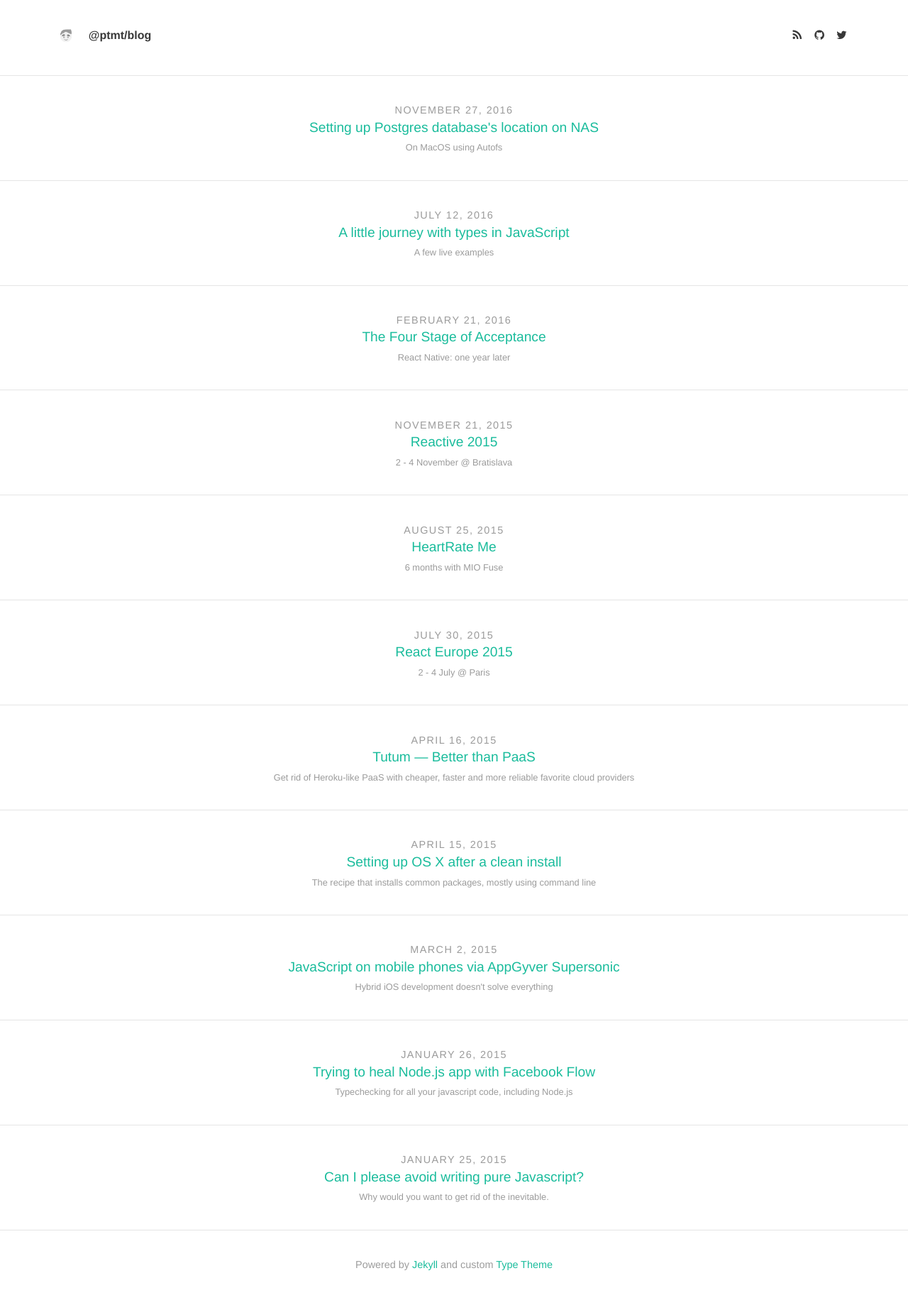
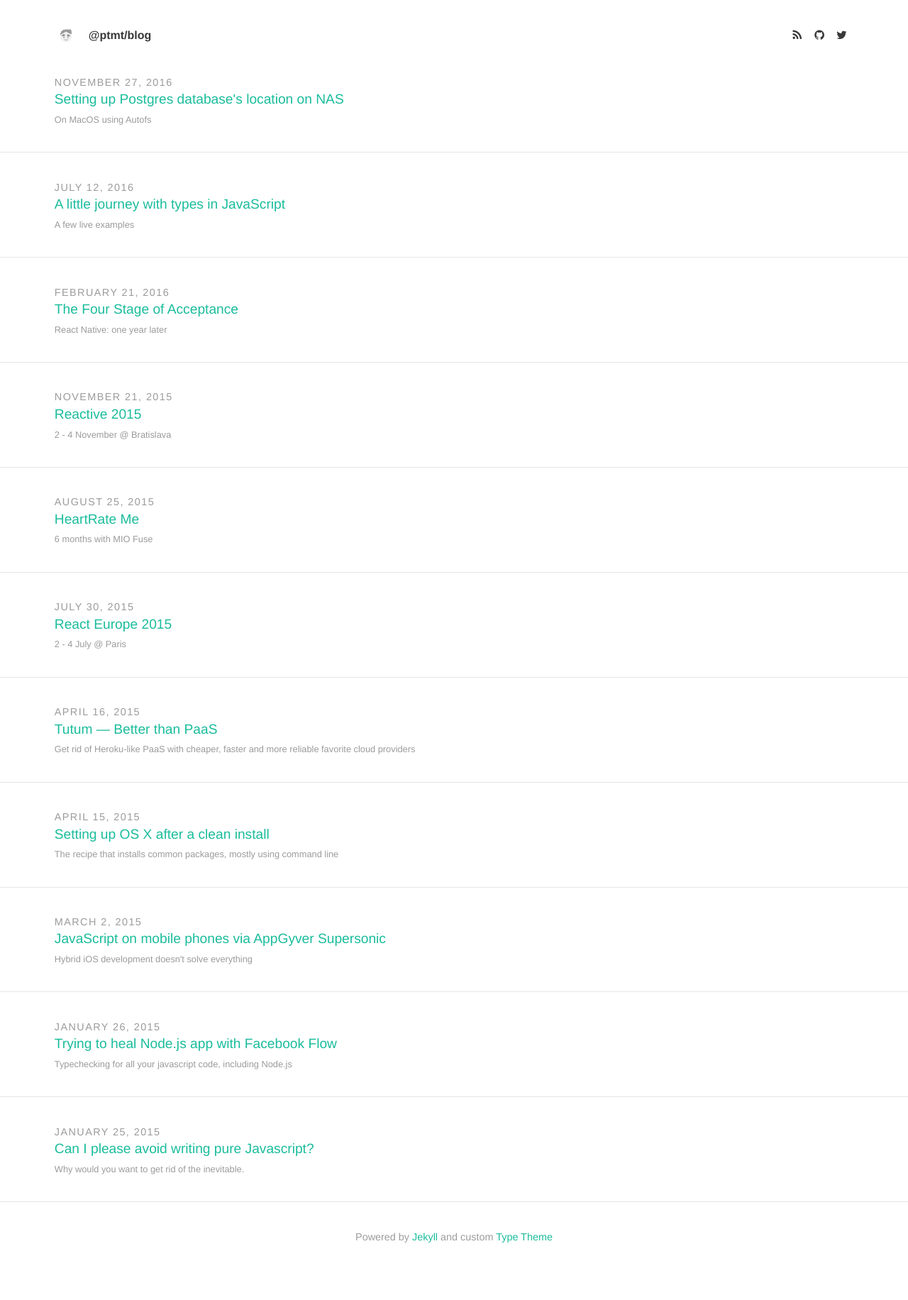
Before and after one commit to ptmt/ptmt.github.com, a Jekyll site: the page built from index.html, in a window 1280 px wide. Shown: the whole page at 71% size. Built offline with Jekyll 4.4.1, drawn with Linux system fonts in a browser that asks for light colours; nearby versions of some CDN libraries; some web fonts are replaced; after the commit the page ends 1793 px from its top, so only the background shows below that.

Commit message:
Update styles

```diff
--- a/_sass/includes/_header.scss
+++ b/_sass/includes/_header.scss
@@ -1,7 +1,7 @@
 .site-header {
   @extend %padding-small;
   background: $brand-color;
-  border-bottom: 1px solid $border-color;
+  // border-bottom: 1px solid $border-color;
   display: inline-block;
   float: left;
   width: 100%;
--- a/_sass/layouts/_index.scss
+++ b/_sass/layouts/_index.scss
@@ -13,15 +13,19 @@
 }
 // post listing
 .posts {
-  .post-teaser {
-    @extend %padding-regular;
+  // width: 50%;
+  padding-top: 20px;
+
+  header {
+    @extend %padding-small;
+
     width: 100%;
-    text-align: center;
+    // text-align: center;
     margin-bottom: 0;
-    display: inline-block;
-    background-size: $feature-image-size;
+    // display: inline-block;
+    // background-size: $feature-image-size;
     border-bottom: 1px solid $border-color;
-    p a:hover {
+    a:hover {
       @extend %link-hover;
     }
   }
--- a/index.html
+++ b/index.html
@@ -10,21 +10,17 @@
 
   <div class="posts">
     {% for post in site.posts %}
-    <div class="post-teaser">
 
-      <a class="post-link" href="{{ post.url | prepend: site.baseurl }}">
     <header>
         <p class="meta">{{ post.date | date: "%B %-d, %Y" }}</p>
         <div class="post-title">
-            {{ post.title }}
+          <a class="post-link" href="{{ post.url | prepend: site.baseurl }}">{{ post.title }}</a>
         </div>
         <div class="excerpt">
           {{ post.excerpt }}
         </div>
     </header>
-    </a>
 
-    </div>
     {% endfor %}
   </div>
 
```
Lines whose indentation alone changed are shown as unchanged.
